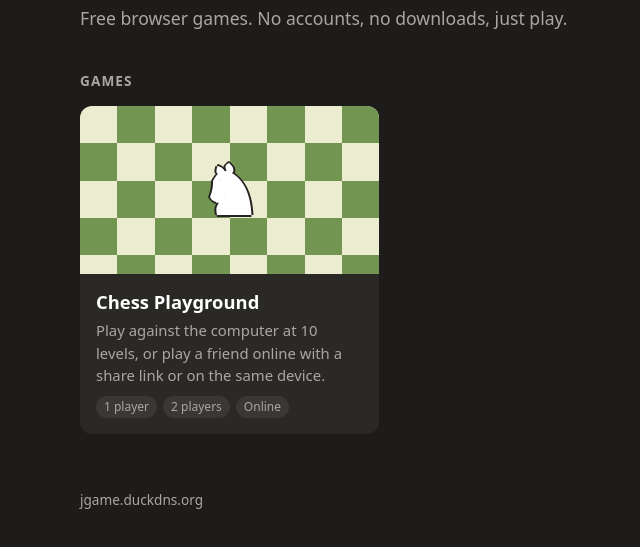
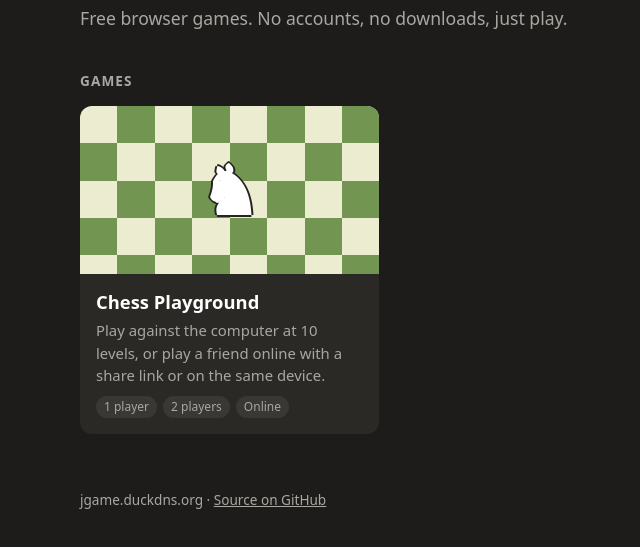
Before and after one commit to jetzhu/jgame, a plain HTML site: page site/index.html in a window 1280 px wide. Shown: the part 131-678 px from the top of the page, without its empty margins (96-736 px from the left). Drawn offline with Linux system fonts and the light colour scheme.

Commit message:
site: link to source on GitHub
Co-Authored-By: Claude Opus 5.5 <noreply@anthropic.com>

```diff
--- a/site/index.html
+++ b/site/index.html
@@ -28,6 +28,8 @@
     .tags { display: flex; gap: 6px; margin-top: 10px; flex-wrap: wrap; }
     .tags span { font-size: .75rem; padding: 2px 8px; border-radius: 99px; background: #ffffff12; color: var(--muted); }
     footer { margin-top: 56px; color: var(--muted); font-size: .85rem; }
+    footer a { color: var(--muted); }
+    footer a:hover { color: var(--text); }
   </style>
 </head>
 <body>
@@ -48,7 +50,7 @@
       </a>
     </div>
 
-    <footer>jgame.duckdns.org</footer>
+    <footer>jgame.duckdns.org · <a href="https://github.com/jetzhu/jgame">Source on GitHub</a></footer>
   </main>
 </body>
 </html>
```
